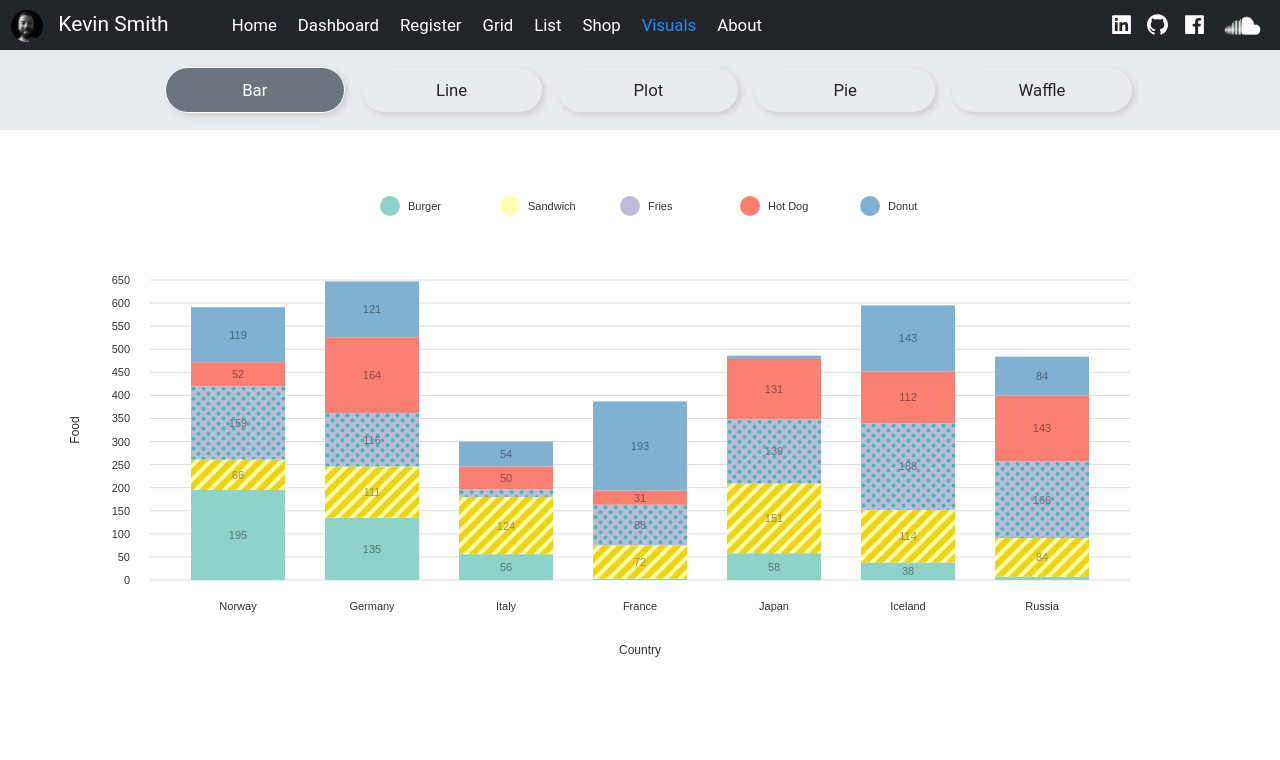
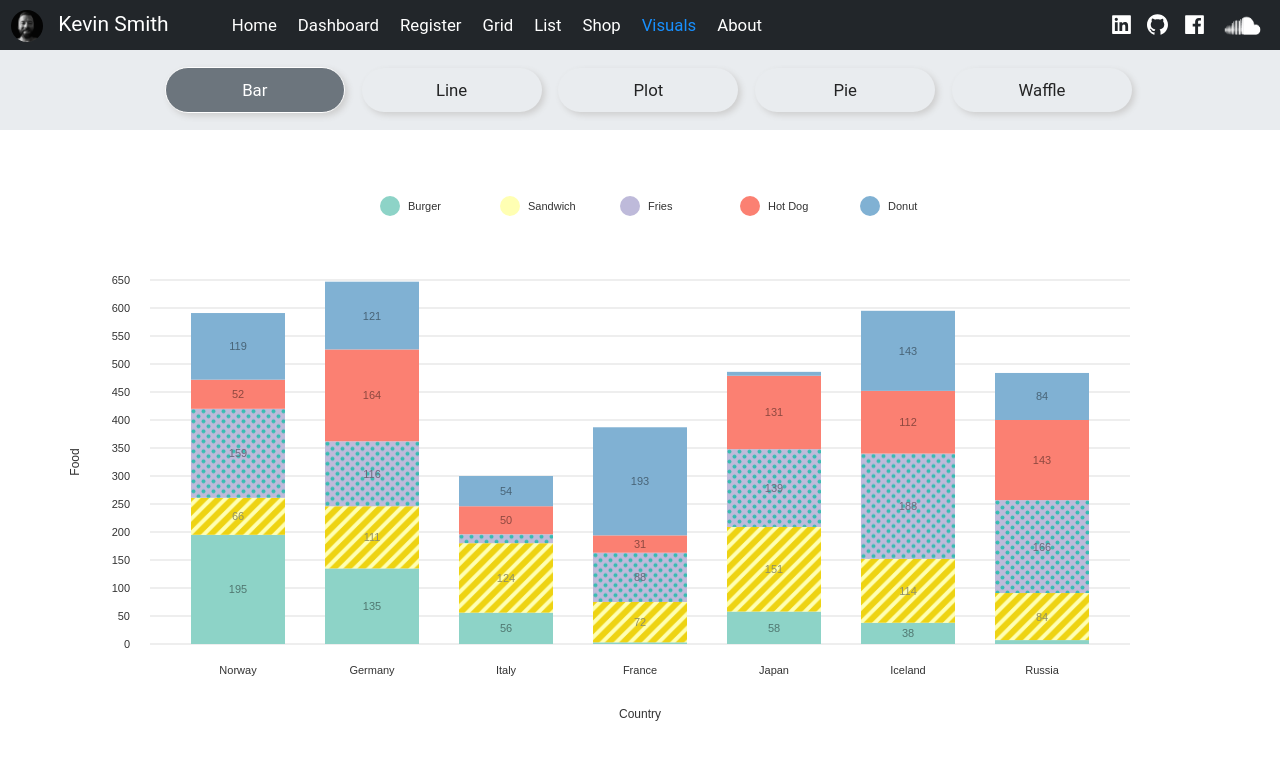
Before and after one commit to ksmith0813/portfolio, a React (Create React App) app: page /visuals in a window 1280 px wide. Shown: the top 760 px of the page. Built offline with nearby package versions, Linux system fonts and the light colour scheme.

Commit message:
updated page background colors

```diff
--- a/src/components/list/list.scss
+++ b/src/components/list/list.scss
@@ -1,6 +1,7 @@
 .todo-list-container {
   padding: 3em;
   margin: 2em;
+  background-color: #ffffff;
   border: 1px solid var(--gray-300);
   border-radius: var(--container-border-radius);
   height: 800px;
--- a/src/components/register/register.scss
+++ b/src/components/register/register.scss
@@ -15,6 +15,7 @@
   box-shadow: var(--box-shadow);
   border: 1px solid var(--gray-300);
   border-radius: var(--container-border-radius);
+  background-color: #ffffff;
   .section {
     border: 1px solid var(--gray-300);
     border-radius: var(--container-border-radius);
--- a/src/components/shop/shop.scss
+++ b/src/components/shop/shop.scss
@@ -5,7 +5,6 @@
   height: calc(100vh - 130px);
   overflow: auto;
   padding-top: 1em;
-  background: var(--gray-100);
 }
 .product-card {
   display: flex;
--- a/src/components/visuals/visuals.scss
+++ b/src/components/visuals/visuals.scss
@@ -1,3 +1,4 @@
 .chart-display {
-    height: calc(100vh - 200px);
+    height: calc(100vh - 136px);
+    background-color: #ffffff;
 }
--- a/src/index.scss
+++ b/src/index.scss
@@ -53,6 +53,7 @@ body {
   font-family: 'Roboto', sans-serif !important;
   -webkit-font-smoothing: antialiased;
   -moz-osx-font-smoothing: grayscale;
+  background-color: var(--gray-100) !important;
 }
 .page {
   height: calc(100vh - 50px);
```
